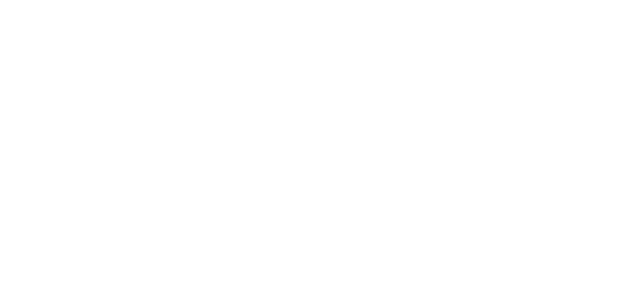
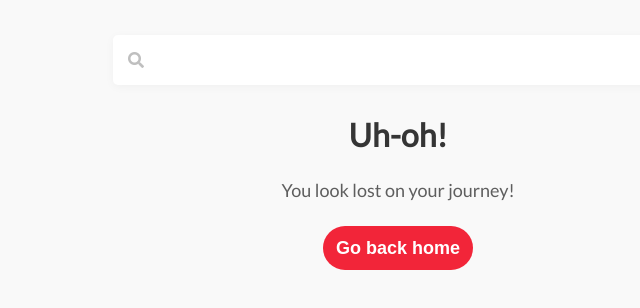
Before and after one commit to camiloalvarezm/PokemonGlobal66, a Vue app: page /search in a window 1280 px wide. Before the commit this address had no page. Shown: the top 308 px of the page, without its empty margins (242-882 px from the left). Built offline with nearby package versions, Linux system fonts and the light colour scheme.

Commit message:
Search component completed

```diff
--- a/public/index.html
+++ b/public/index.html
@@ -1,5 +1,6 @@
 <!DOCTYPE html>
 <html lang="">
+
 <head>
   <meta charset="utf-8">
   <meta http-equiv="X-UA-Compatible" content="IE=edge">
@@ -7,13 +8,21 @@
   <link rel="icon" href="<%= BASE_URL %>favicon.ico">
   <link rel="preconnect" href="https://fonts.gstatic.com">
   <link href="https://fonts.googleapis.com/css2?family=Lato&display=swap" rel="stylesheet">
-    <title><%= htmlWebpackPlugin.options.title %></title>
+  <link rel="stylesheet" href="https://cdnjs.cloudflare.com/ajax/libs/font-awesome/5.15.3/css/all.min.css"
+    integrity="sha512-iBBXm8fW90+nuLcSKlbmrPcLa0OT92xO1BIsZ+ywDWZCvqsWgccV3gFoRBv0z+8dLJgyAHIhR35VZc2oM/gI1w=="
+    crossorigin="anonymous" referrerpolicy="no-referrer" />
+  <title>
+    <%= htmlWebpackPlugin.options.title %>
+  </title>
 </head>
+
 <body>
   <noscript>
-      <strong>We're sorry but <%= htmlWebpackPlugin.options.title %> doesn't work properly without JavaScript enabled. Please enable it to continue.</strong>
+    <strong>We're sorry but <%= htmlWebpackPlugin.options.title %> doesn't work properly without JavaScript enabled.
+        Please enable it to continue.</strong>
   </noscript>
   <div id="app"></div>
   <!-- built files will be auto injected -->
 </body>
+
 </html>
--- /dev/null
+++ b/src/components/Empty.vue
@@ -0,0 +1,28 @@
+<template>
+  <div class="main-empty">
+    <h1>Uh-oh!</h1>
+    <p>You look lost on your journey!</p>
+    <button>Go back home</button>
+  </div>
+</template>
+
+<script>
+export default {};
+</script>
+
+<style lang="scss" scoped>
+@import "../styles/main.scss";
+
+.main-empty {
+  @include flex-center;
+  flex-flow: column nowrap;
+  margin-top: 30px;
+
+  & > *:not(:last-child) {
+    margin-bottom: 25px;
+  }
+  button {
+    @include orange-button;
+  }
+}
+</style>
--- a/src/router/index.js
+++ b/src/router/index.js
@@ -5,6 +5,11 @@
     path: "/",
     name: "Welcome",
     component: () => import('../views/Welcome.vue')
+  },
+  {
+    path: "/search",
+    name: "Search",
+    component: () => import('../views/Search.vue')
   }
 ];
 
--- a/src/styles/_globals.scss
+++ b/src/styles/_globals.scss
@@ -4,6 +4,7 @@
 }
 
 body {
+  background-color: $color-white;
   font-family: "Lato", sans-serif;
 }
 
--- a/src/styles/_mixins.scss
+++ b/src/styles/_mixins.scss
@@ -16,8 +16,4 @@
     &:hover {
         background-color: $color-red;
     }
-
-    &:active {
-        outline: none;
-    }
 }
--- a/src/styles/_variables.scss
+++ b/src/styles/_variables.scss
@@ -5,6 +5,8 @@
 $color-orange: #F22539;
 $color-black: #353535;
 $color-darkgray: #5E5E5E;
+$color-gray: #BFBFBF;
 $color-darkwhite: #E8E8E8;
 $color-lightwhite: #F5F5F5;
 $color-white: #F9F9F9;
+$color-bodybackground: #E5E5E5;
--- /dev/null
+++ b/src/views/Search.vue
@@ -0,0 +1,67 @@
+<template>
+  <div class="main-search">
+    <div class="search-container">
+      <div class="search-input">
+        <i class="fas fa-search"></i>
+        <input class="input-field" type="text" />
+      </div>
+    </div>
+    <Empty />
+  </div>
+</template>
+
+<script>
+import Empty from "@/components/Empty.vue";
+
+export default {
+  name: "Search",
+  components: {
+    Empty,
+  },
+};
+</script>
+
+<style lang="scss" scoped>
+@import "../styles/main.scss";
+
+.main-search {
+  margin: 35px 30px;
+
+  .search-container {
+    .search-input {
+      display: flex;
+      flex-flow: row nowrap;
+      align-items: center;
+      background-color: white;
+      box-shadow: 0px 2px 10px rgba(0, 0, 0, 0.04);
+      border-radius: 5px;
+
+      i {
+        margin: 0 15px;
+        color: $color-gray;
+      }
+
+      input {
+        height: 50px;
+        width: 100%;
+        border: none;
+        font-size: 16px;
+        color: $color-black;
+
+        &:focus {
+          outline: none;
+        }
+      }
+    }
+  }
+}
+
+@media (min-width: 768px) {
+
+    .search-input {
+        width: 570px;
+        margin-left: auto;
+        margin-right: auto;
+    }
+}
+</style>
--- a/src/views/Welcome.vue
+++ b/src/views/Welcome.vue
@@ -1,5 +1,5 @@
 <template>
-  <div class="main-container">
+  <div class="main-welcome">
     <div class="logo">
       <img src="../assets/img/pokemon-logo.svg" alt="pokemon" />
     </div>
@@ -17,10 +17,10 @@
 export default {};
 </script>
 
-<style lang="scss">
+<style lang="scss" scoped>
 @import "../styles/main.scss";
 
-.main-container {
+.main-welcome {
   @include max-width(1200px);
   @include flex-center;
   flex-flow: column nowrap;
```
Lines whose indentation alone changed are shown as unchanged.
